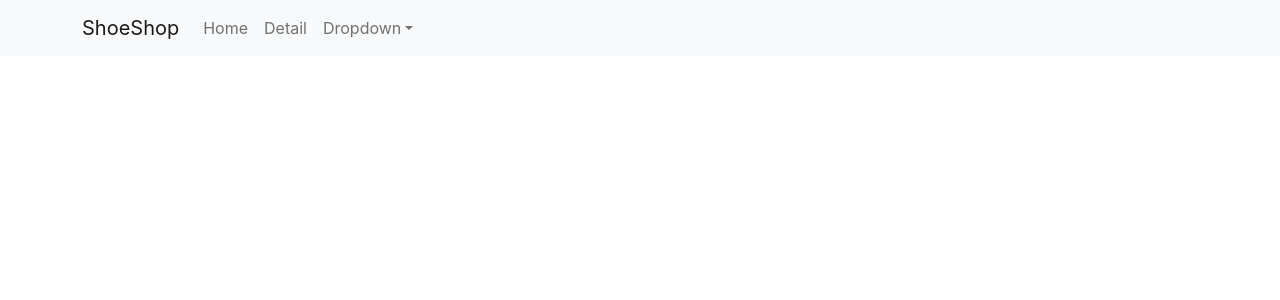
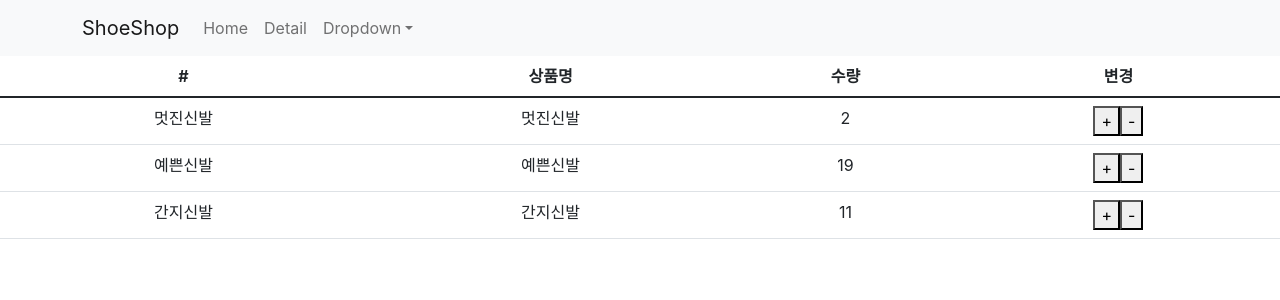
Before and after one commit to dvrakry/ReactShoppingMall, a React (Create React App) app: page /cart in a window 1280 px wide. Shown: the top 300 px of the page. Built offline with nearby package versions, Linux system fonts and the light colour scheme.

Commit message:
2022-04-07

```diff
--- a/package.json
+++ b/package.json
@@ -12,9 +12,11 @@
     "react": "^17.0.2",
     "react-bootstrap": "^2.2.1",
     "react-dom": "^17.0.2",
+    "react-redux": "^7.2.8",
     "react-router-dom": "^5.3.0",
     "react-scripts": "5.0.0",
     "react-transition-group": "^4.4.2",
+    "redux": "^4.1.2",
     "styled-components": "^5.3.5",
     "web-vitals": "^2.1.4"
   },
--- a/src/App.js
+++ b/src/App.js
@@ -7,6 +7,7 @@ import './App.css';
 import Data from './data.js';
 import Detail from './Detail.js';
 import axios from 'axios';
+import Cart from './Cart.js';
 
 import { Link, Route, Switch } from 'react-router-dom';
 
@@ -84,6 +85,10 @@ let [재고, 재고변경] = useState([10,11,12]);
         </재고context.Provider>
       </Route>
 
+      <Route path="/cart">
+        <Cart></Cart>
+      </Route>
+
       {/* <Route path="/:id">
         <div>아무거나 적었을 때 이거 보여주삼</div>
       </Route> */}
--- a/src/Cart.js
+++ b/src/Cart.js
@@ -1,11 +1,43 @@
-import React from 'react';
+import React from "react";
+import { Table } from "react-bootstrap";
+import { connect } from "react-redux";
 
-function Cart(){
-    return(
-        <div>
-
-        </div>
-    )
+function Cart(props) {
+  return (
+    <div>
+      <Table responsive>
+        <thead>
+          <tr>
+            <th>#</th>
+            <th>상품명</th>
+            <th>수량</th>
+            <th>변경</th>
+          </tr>
+        </thead>
+        <tbody>
+          {props.state.map((a, i) => {
+            return (
+              <tr key={i}>
+                <td>{a.name}</td>
+                <td>{a.name}</td>
+                <td>{a.quan}</td>
+                <td><button onClick={()=>{ props.dispatch({ type : '수량증가' }); }}>+</button>
+                    <button onClick={()=>{ props.dispatch({ type : '수량감소' }); }}>-</button>
+                </td>
+              </tr>
+            );
+          })}
+        </tbody>
+      </Table>
+    </div>
+  );
 }
 
-export default Cart;
+function state를props화(state) {
+  return {
+    state: state,
+  };
+}
+
+export default connect(state를props화)(Cart);
+//export default Cart;
--- a/src/index.js
+++ b/src/index.js
@@ -1,21 +1,52 @@
 /* eslint-disable */
-import React from 'react';
-import ReactDOM from 'react-dom';
-import './index.css';
-import App from './App';
-import reportWebVitals from './reportWebVitals';
+import React from "react";
+import ReactDOM from "react-dom";
+import "./index.css";
+import App from "./App";
+import reportWebVitals from "./reportWebVitals";
 
-import { BrowserRouter } from 'react-router-dom';
+import { BrowserRouter } from "react-router-dom";
+
+import { Provider } from "react-redux";
+import { createStore } from "redux";
+
+let 초기값 = [
+  { id: 0, name: "멋진신발", quan: 2 },
+  { id: 1, name: "예쁜신발", quan: 19 },
+  { id: 2, name: "간지신발", quan: 11 },
+];
+
+function reducer(state = 초기값, 액션){
+  if( 액션.type === '수량증가'){
+
+    let copy = [...state];
+    copy[0].quan++;
+
+    return copy
+
+  } else if(액션.type === '수량감소'){
+
+    let copy = [...state];
+    copy[0].quan--;
+    return copy
+
+  } else {
+    return state
+  }
+}
 
 
+let store = createStore(reducer);
 
 ReactDOM.render(
   <React.StrictMode>
     <BrowserRouter>
-      <App />
+      <Provider store={store}>
+        <App />
+      </Provider>
     </BrowserRouter>
   </React.StrictMode>,
-  document.getElementById('root')
+  document.getElementById("root")
 );
 
 // If you want to start measuring performance in your app, pass a function
```
Also changed, not shown: 1 other file (tests, documents, lock files or other folders).
